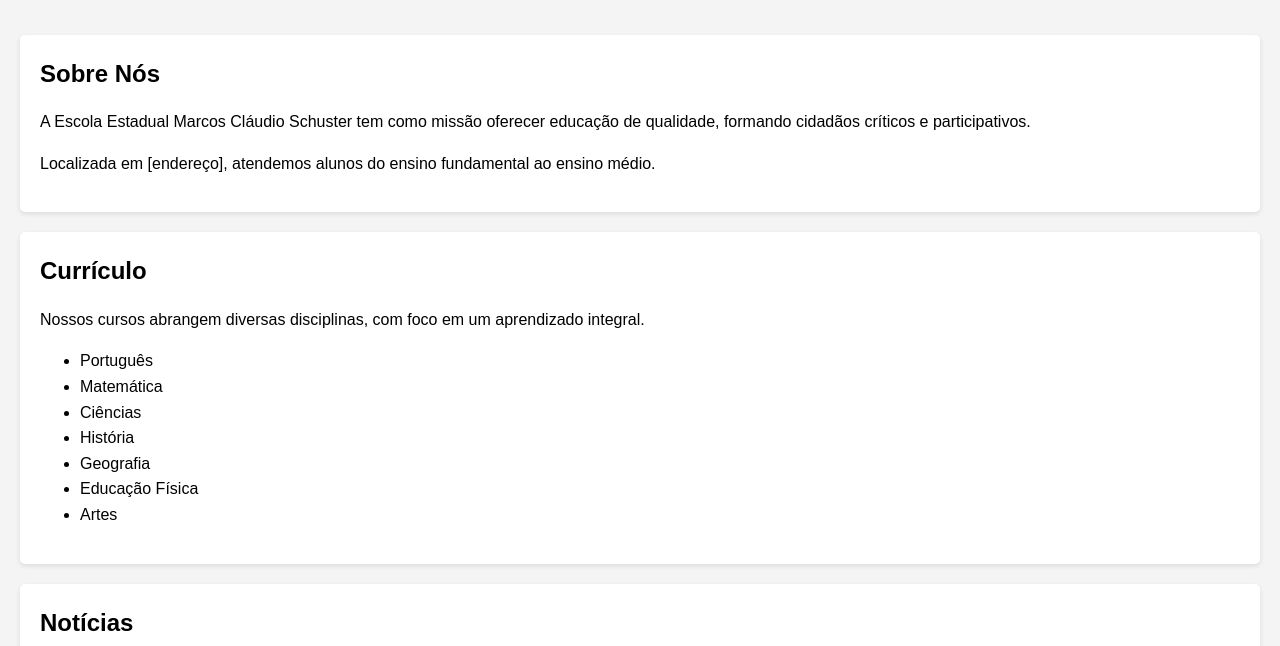
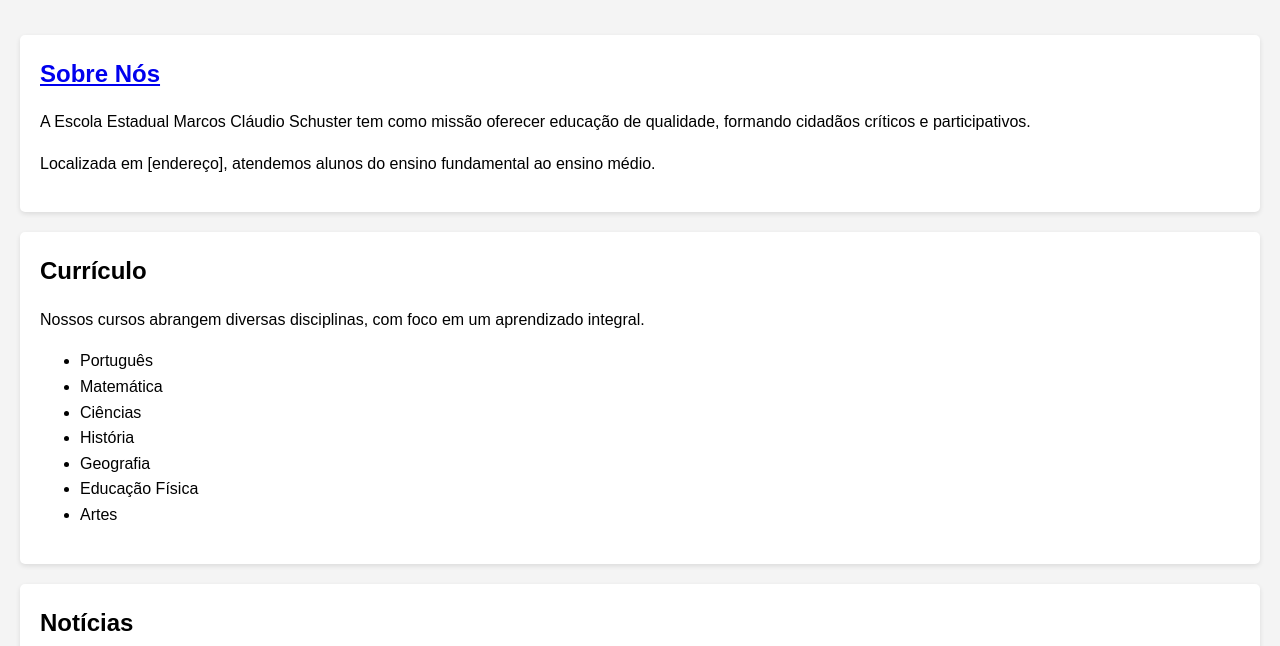
Before and after one commit to cristionel-messialdo/schuster-site, a plain HTML site: page index.html in a window 1280 px wide. Shown: the part 154-800 px from the top of the page. Drawn offline with Linux system fonts and the light colour scheme.

Commit message:
Add files via upload

```diff
--- a/index.html
+++ b/index.html
@@ -23,7 +23,7 @@
 
     <main>
         <section id="sobre">
-            <h2>Sobre Nós</h2>
+            <h2><a href="sobre.html">Sobre Nós</a></h2>
             <p>A Escola Estadual Marcos Cláudio Schuster tem como missão oferecer educação de qualidade, formando cidadãos críticos e participativos.</p>
             <p>Localizada em [endereço], atendemos alunos do ensino fundamental ao ensino médio.</p>
         </section>
@@ -67,5 +67,7 @@
     <footer>
         <p>&copy; 2024 Escola Estadual Marcos Cláudio Schuster. Todos os direitos reservados.</p>
     </footer>
+
+    <script>document.getElementyid('curriculo-link').addEventListener('mouseover',function() { windows.location.hash = 'curriculo';}); </script>
 </body>
 </html>
```
